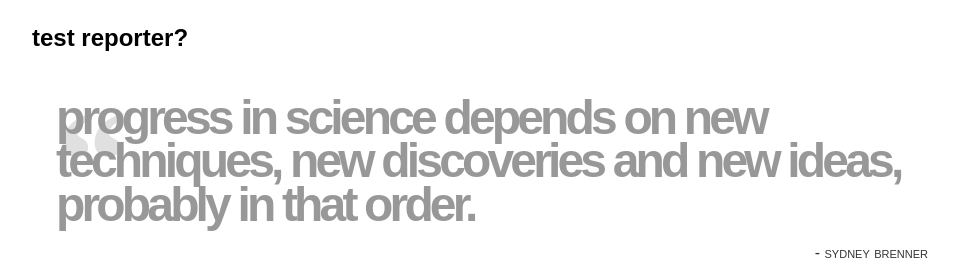
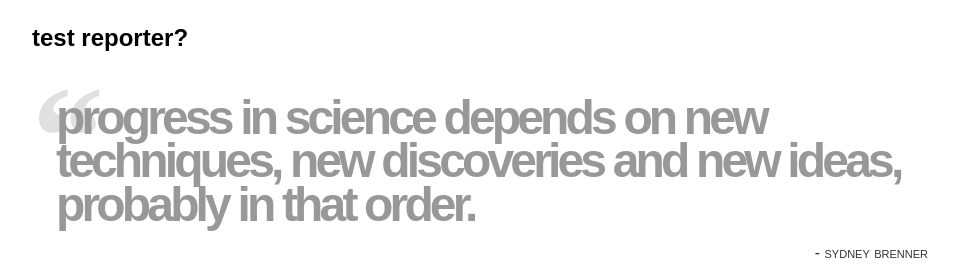
Before and after one commit to mayasheth/mayasheth.github.io, a Jekyll site: the page built from index.md, in a window 1280 px wide. Shown: the part 487-767 px from the top of the page, without its empty margins (160-1119 px from the left). Built offline with Jekyll 4.4.1, drawn with Linux system fonts in a browser that asks for light colours.

Commit message:
Update quote.html

```diff
--- a/_includes/quote.html
+++ b/_includes/quote.html
@@ -27,8 +27,8 @@
     {
       content: open-quote;
       position: absolute;
-      top: -4;
-      left: -10;
+      top: 0;
+      left: 0;
       font-family: "Times New Roman", serif;
       font-size: 3em;
       margin-right: 0em;
```
